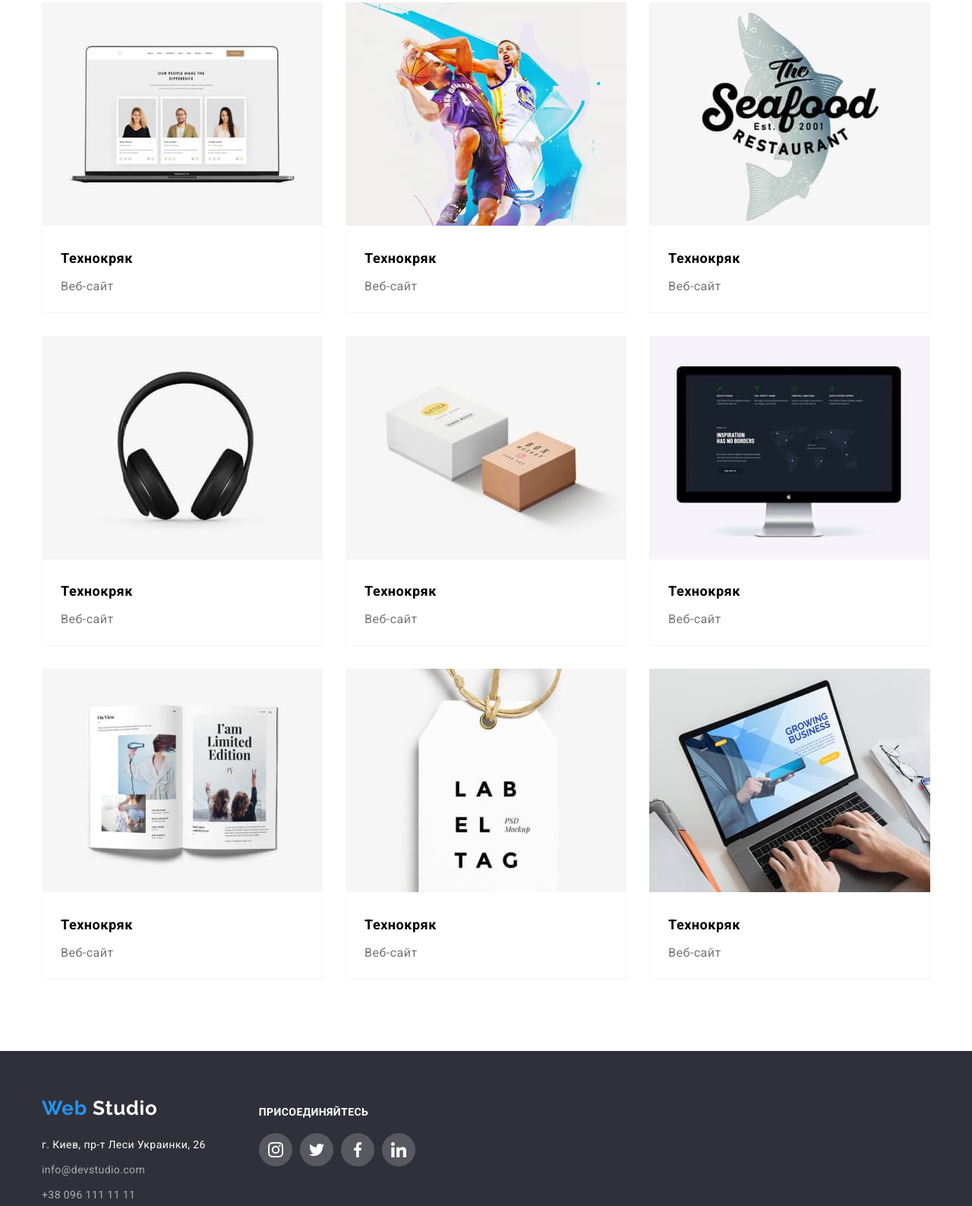
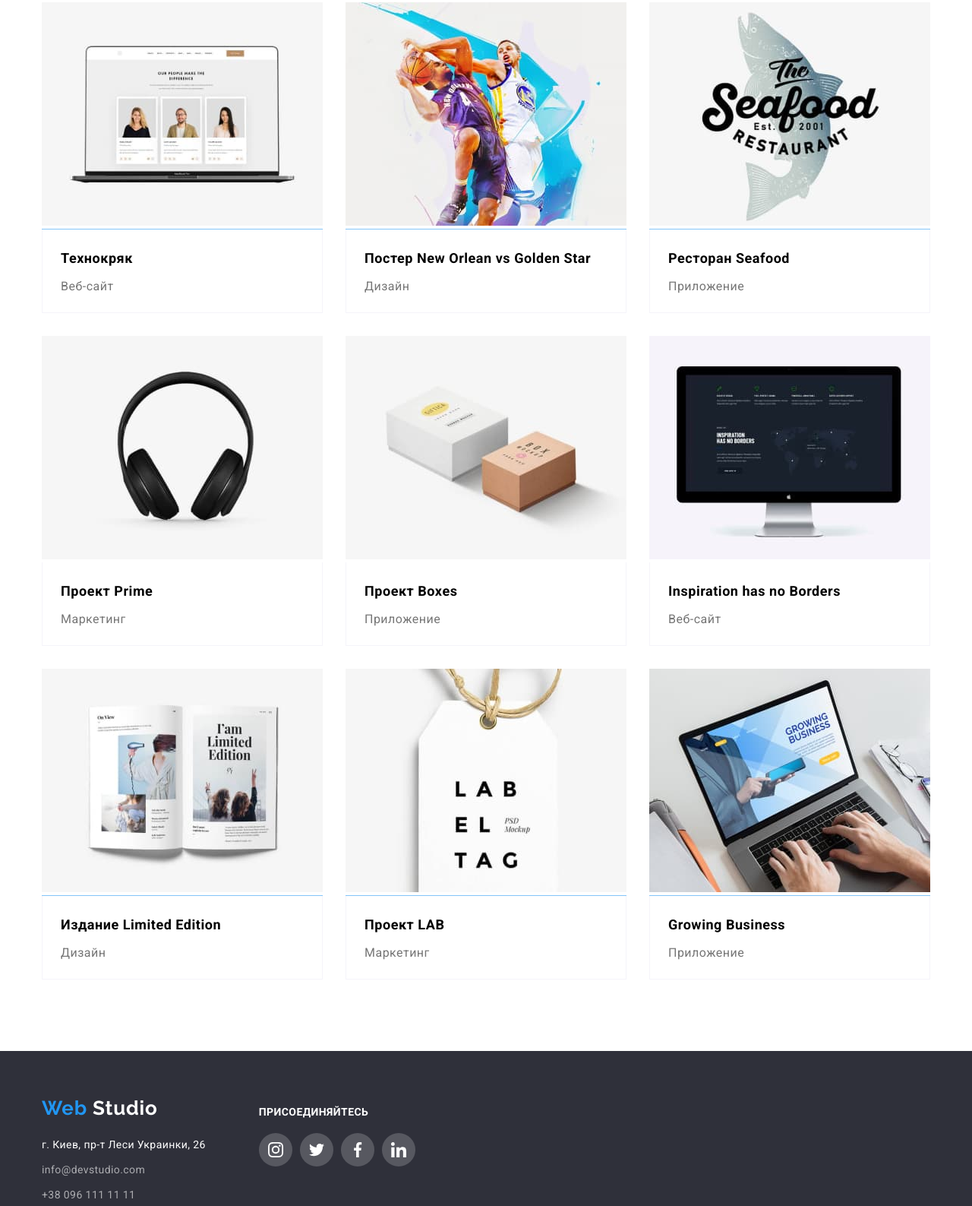
Before and after one commit to Konstantin2909/goit-markup-hw-05, a plain HTML site: page portfolio.html in a window 1280 px wide. Shown: the part 264-1851 px from the top of the page at 76% size. Drawn offline with nearby package versions, Linux system fonts and the light colour scheme.

Commit message:
18.00 26.07.2022
Робота над помилками

```diff
--- a/css/style.css
+++ b/css/style.css
@@ -80,10 +80,8 @@ body {
   width: 100%;
   height: 1024px;
   background-color: rgba(0, 0, 0, 0.2);
+  transition: transform 1500ms ease-in-out 200ms, opacity 1500ms ease-in-out 200ms;
 
-  transition-property: color, background-color;
-  transition-duration: 250ms;
-  transition-timing-function: cubic-bezier(0.4, 0, 0.2, 1);
 }
 .backdrop.is-hidden {
   opacity: 0;
@@ -101,21 +99,13 @@ body {
   box-shadow: 0px 1px 3px rgba(0, 0, 0, 0.12), 0px 1px 1px rgba(0, 0, 0, 0.14), 0px 2px 1px rgba(0, 0, 0, 0.2);
   border-radius: 4px;
 
-  opacity: 1;
-
-  transition: transform 1000ms ease-in-out 200ms, opacity 400ms ease-in-out 200ms;
+  transition: transform 1500ms ease-in-out 200ms, opacity 250ms ease-in-out 200ms;
   visibility: visible;
 }
 
 .backdrop.is-hidden .modal {
-  opacity: 0,1;
-  transform: translate(-50%, -50%) scale(0.1) rotate(-1turn);
-  visibility: hidden;
-}
-
-.modal.is-hidden {
-  opacity: 0,1;
-  transform: translate(-50%, -50%) scale(0.1) rotate(-1turn);
+  opacity: 1;
+  transform: translate(-50%, -50%) scale(0,1) rotate(-1turn);
   visibility: visible;
 }
 
@@ -134,6 +124,7 @@ body {
 
   transition: color 250ms cubic-bezier(0.4, 0, 0.2, 1), background-color 250ms cubic-bezier(0.4, 0, 0.2, 1);
 }
+
 .modal-icon {
   display: flex;
   justify-content: center;
@@ -141,14 +132,16 @@ body {
   width: 18px;
   height: 18px;
 }
+
 .modal-buton:focus,
 .modal-buton:hover,
 .modal-icon:focus,
 .modal-icon:hover {
   cursor: pointer;
+
   background-color: #2196f3;
   fill: #ffffff;
-  transition: color, background-color 250ms cubic-bezier(0.4, 0, 0.2, 1);
+  transition: fill, background-color 250ms cubic-bezier(0.4, 0, 0.2, 1);
 }
 
 /* -- HEADER -- */
@@ -446,7 +439,6 @@ body {
   transition: .2s;
   fill: #AFB1B8;
 
-  transition: color, background-color 250ms cubic-bezier(0.4, 0, 0.2, 1);
 }
 .social-icon {
   display: flex;
@@ -461,7 +453,7 @@ body {
 .social-icon:focus {
   background-color: #2196F3;
   fill: #ffffff;
-  transition: color 250ms cubic-bezier(0.4, 0, 0.2, 1), background-color 250ms cubic-bezier(0.4, 0, 0.2, 1);
+  transition: fill 250ms cubic-bezier(0.4, 0, 0.2, 1), background-color 250ms cubic-bezier(0.4, 0, 0.2, 1);
 }
 .regular {
   padding-top: 94px;
@@ -494,15 +486,13 @@ body {
   margin: auto;
   width: 106px;
   height: 60px;
-
-  transition: color 250ms cubic-bezier(0.4, 0, 0.2, 1);
 }
 .regular-link:hover,
 .regular-link:focus {
   border: 1px solid #2196F3;
   fill: #2196F3;
   border-radius: 4px;
-  transition: color 250ms cubic-bezier(0.4, 0, 0.2, 1);
+  transition: fill 250ms cubic-bezier(0.4, 0, 0.2, 1), border 250ms cubic-bezier(0.4, 0, 0.2, 1);
 }
 
 /* -- FOOTER -- */
@@ -589,7 +579,7 @@ body {
 .social-icon-footer:focus {
   background-color: #188ce8;
   fill: #ffffff;
-  transition: color 250ms cubic-bezier(0.4, 0, 0.2, 1), background-color 250ms cubic-bezier(0.4, 0, 0.2, 1);
+  transition: background-color 250ms cubic-bezier(0.4, 0, 0.2, 1);
 }
 /* --------------------PORTFOLIO-------------------- */
 /* --------------------PORTFOLIO-------------------- */
@@ -664,15 +654,16 @@ body {
   height: 100%;
   display: inline-block;
   background: rgba(33, 150, 243, 0.9);
-  opacity: 0;
+  /* opacity: 0; */
 
   transform: translateY(100%);
   transition: transform 250ms cubic-bezier(0.4, 0, 0.2, 1);
 
 }
 .portfolio-project:hover .portfolio-overlay {
-  transform: translateY(0);
-  opacity: 1;
+  transform: translateY(0%);
+  transition: transform 250ms cubic-bezier(0.4, 0, 0.2, 1);
+  /* opacity: 1; */
 }
 
 
--- a/portfolio.html
+++ b/portfolio.html
@@ -130,8 +130,8 @@
                     </div>
                   </div>
                   <ul class="portfolio-border">
-                    <li><h3 class="portfolio-name">Технокряк</h3></li>
-                    <li><p class="portfolio-specialty">Веб-сайт</p></li>
+                    <li><h3 class="portfolio-name">Постер<span lang="en"> New Orlean vs Golden Star<span></span></h3></li>
+                    <li><p class="portfolio-specialty">Дизайн</p></li>
                   </ul>
                 </a>
               </div>
@@ -152,8 +152,8 @@
                     </div>
                   </div>
                   <ul class="portfolio-border">
-                    <li><h3 class="portfolio-name">Технокряк</h3></li>
-                    <li><p class="portfolio-specialty">Веб-сайт</p></li>
+                    <li><h3 class="portfolio-name">Ресторан<span lang="en"> Seafood</span></h3></li>
+                    <li><p class="portfolio-specialty">Приложение</p></li>
                   </ul>
                 </a>
               </div>
@@ -174,8 +174,8 @@
                     </div>
                   </div>
                   <ul class="portfolio-border">
-                    <li><h3 class="portfolio-name">Технокряк</h3></li>
-                    <li><p class="portfolio-specialty">Веб-сайт</p></li>
+                    <li><h3 class="portfolio-name">Проект<span lang="en"> Prime</span></h3></li>
+                    <li><p class="portfolio-specialty">Маркетинг</p></li>
                   </ul>
                 </a>
               </div>
@@ -196,8 +196,8 @@
                     </div>
                   </div>
                   <ul class="portfolio-border">
-                    <li><h3 class="portfolio-name">Технокряк</h3></li>
-                    <li><p class="portfolio-specialty">Веб-сайт</p></li>
+                    <li><h3 class="portfolio-name">Проект<span lang="en"> Boxes</span></h3></li>
+                    <li><p class="portfolio-specialty">Приложение</p></li>
                   </ul>
                 </a>
               </div>
@@ -218,7 +218,7 @@
                     </div>
                   </div>
                   <ul class="portfolio-border">
-                    <li><h3 class="portfolio-name">Технокряк</h3></li>
+                    <li><h3 class="portfolio-name"><span lang="en">Inspiration has no Borders</span></h3></li>
                     <li><p class="portfolio-specialty">Веб-сайт</p></li>
                   </ul>
                 </a>
@@ -240,8 +240,8 @@
                     </div>
                   </div>
                   <ul class="portfolio-border">
-                    <li><h3 class="portfolio-name">Технокряк</h3></li>
-                    <li><p class="portfolio-specialty">Веб-сайт</p></li>
+                    <li><h3 class="portfolio-name">Издание<span lang="en"> Limited Edition</span></h3></li>
+                    <li><p class="portfolio-specialty">Дизайн</p></li>
                   </ul>
                 </a>
               </div>
@@ -262,8 +262,8 @@
                     </div>
                   </div>
                   <ul class="portfolio-border">
-                    <li><h3 class="portfolio-name">Технокряк</h3></li>
-                    <li><p class="portfolio-specialty">Веб-сайт</p></li>
+                    <li><h3 class="portfolio-name">Проект<span lang="en"> LAB</span></h3></li>
+                    <li><p class="portfolio-specialty">Маркетинг</p></li>
                   </ul>
                 </a>
               </div>
@@ -284,8 +284,8 @@
                     </div>
                   </div>
                   <ul class="portfolio-border">
-                    <li><h3 class="portfolio-name">Технокряк</h3></li>
-                    <li><p class="portfolio-specialty">Веб-сайт</p></li>
+                    <li><h3 class="portfolio-name"><span lang="en">Growing Business</span></h3></li>
+                    <li><p class="portfolio-specialty">Приложение</p></li>
                   </ul>
                 </a>
               </div>
```
